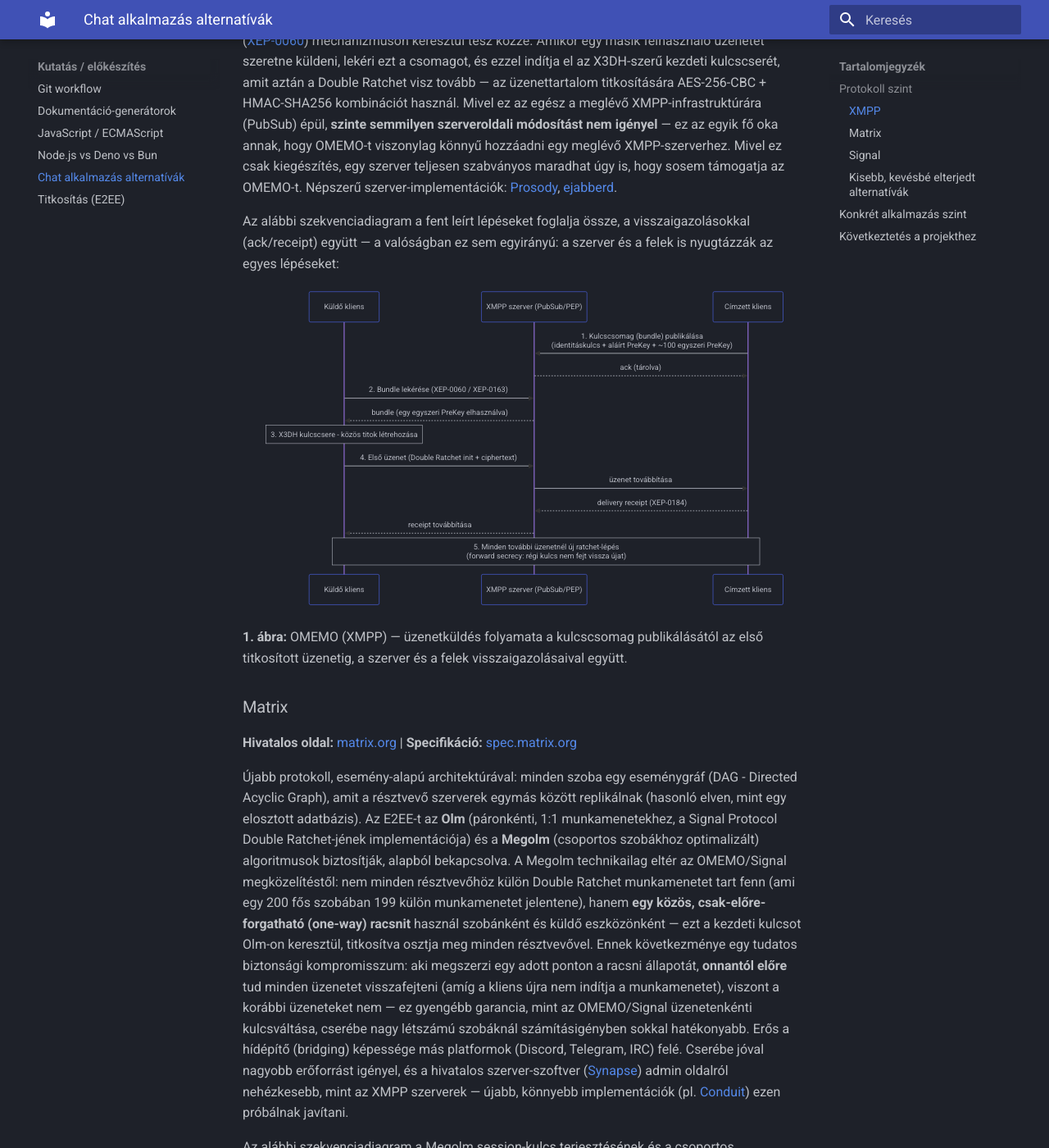
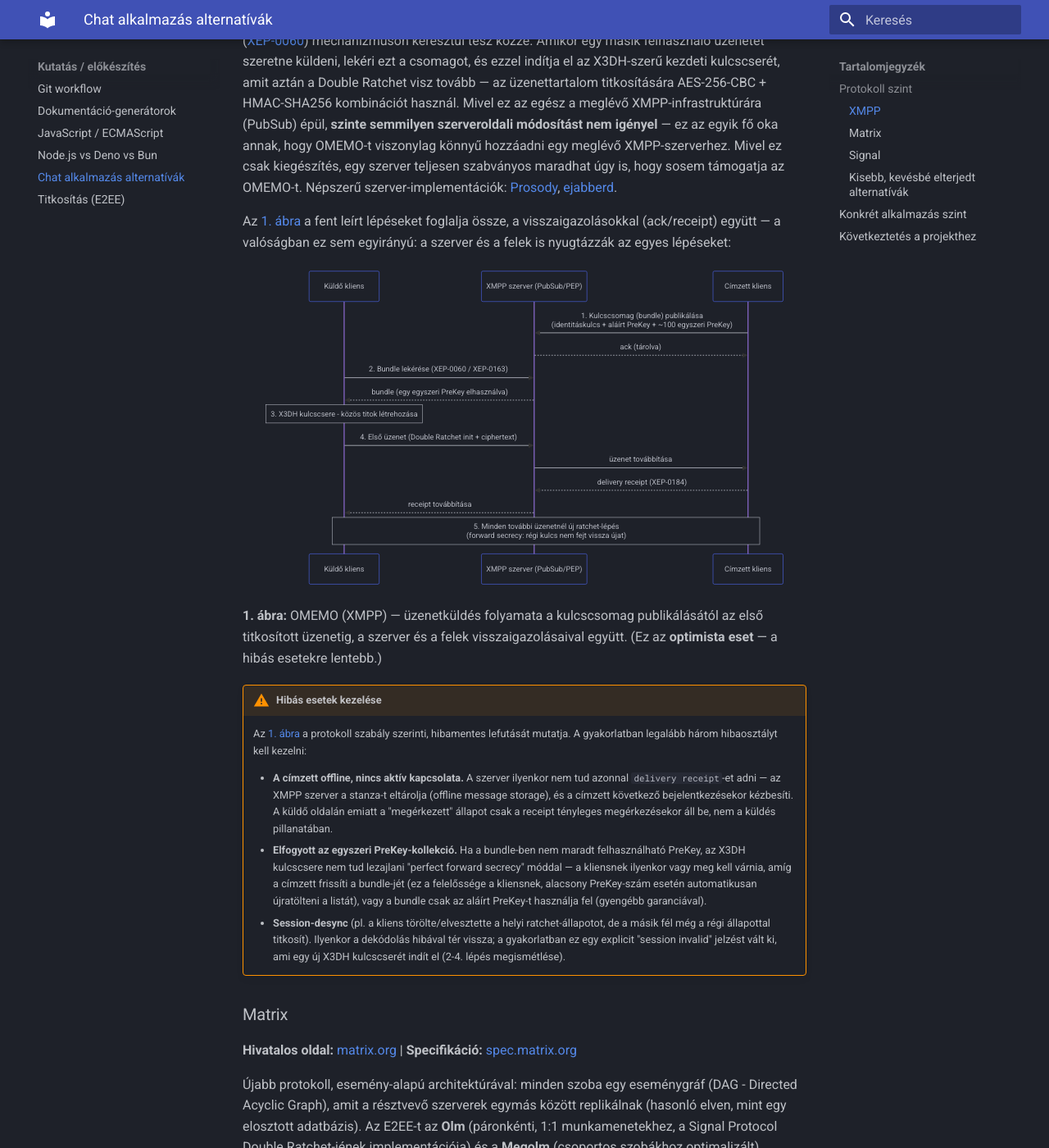
Before and after one commit to NDominikViktor/szak_gyak, an MkDocs documentation site: the page built from docs/research/chat-alternatives.md, in a window 1280 px wide and 1400 px high, scrolled down 811 px. Shown: the whole window at 82% size. Built offline with MkDocs 1.6.1 and Material for MkDocs 9.7.7, drawn with Linux system fonts in a browser that asks for light colours; some of the changed text lies outside the part shown.

Commit message:
fix: add error-case handling and arrow-visibility fix to protocol diagrams
Sequence diagrams only showed the optimistic path; added a failure-case
admonition for each protocol. Added explicit mermaid theme init as a
best-effort fix for arrowheads not rendering for some readers.

````diff
--- a/docs/research/chat-alternatives.md
+++ b/docs/research/chat-alternatives.md
@@ -47,11 +47,12 @@
 Népszerű szerver-implementációk: [Prosody](https://prosody.im/),
 [ejabberd](https://www.ejabberd.im/).
 
-Az alábbi szekvenciadiagram a fent leírt lépéseket foglalja össze, a
+Az [1. ábra](#1-abra) a fent leírt lépéseket foglalja össze, a
 visszaigazolásokkal (ack/receipt) együtt — a valóságban ez sem
 egyirányú: a szerver és a felek is nyugtázzák az egyes lépéseket:
 
 ```mermaid
+%%{init: {"theme": "default"}}%%
 sequenceDiagram
     participant K as Küldő kliens
     participant Sz as XMPP szerver (PubSub/PEP)
@@ -69,9 +70,33 @@
     Note over K,C: 5. Minden további üzenetnél új ratchet-lépés<br/>(forward secrecy: régi kulcs nem fejt vissza újat)
 ```
 
-**1. ábra:** OMEMO (XMPP) — üzenetküldés folyamata a kulcscsomag
+**<a id="1-abra"></a>1. ábra:** OMEMO (XMPP) — üzenetküldés folyamata a kulcscsomag
 publikálásától az első titkosított üzenetig, a szerver és a felek
-visszaigazolásaival együtt.
+visszaigazolásaival együtt. (Ez az **optimista eset** — a hibás
+esetekre lentebb.)
+
+!!! warning "Hibás esetek kezelése"
+    Az [1. ábra](#1-abra) a protokoll szabály szerinti, hibamentes lefutását
+    mutatja. A gyakorlatban legalább három hibaosztályt kell kezelni:
+
+    - **A címzett offline, nincs aktív kapcsolata.** A szerver ilyenkor
+      nem tud azonnal `delivery receipt`-et adni — az XMPP szerver a
+      stanza-t eltárolja (offline message storage), és a címzett
+      következő bejelentkezésekor kézbesíti. A küldő oldalán emiatt a
+      "megérkezett" állapot csak a receipt tényleges megérkezésekor áll
+      be, nem a küldés pillanatában.
+    - **Elfogyott az egyszeri PreKey-kollekció.** Ha a bundle-ben nem
+      maradt felhasználható PreKey, az X3DH kulcscsere nem tud lezajlani
+      "perfect forward secrecy" móddal — a kliensnek ilyenkor vagy meg
+      kell várnia, amíg a címzett frissíti a bundle-jét (ez a felelőssége
+      a kliensnek, alacsony PreKey-szám esetén automatikusan újratölteni
+      a listát), vagy a bundle csak az aláírt PreKey-t használja fel
+      (gyengébb garanciával).
+    - **Session-desync** (pl. a kliens törölte/elvesztette a helyi
+      ratchet-állapotot, de a másik fél még a régi állapottal
+      titkosít). Ilyenkor a dekódolás hibával tér vissza; a gyakorlatban
+      ez egy explicit "session invalid" jelzést vált ki, ami egy új X3DH
+      kulcscserét indít el (2-4. lépés megismétlése).
 
 ### Matrix
 
@@ -102,11 +127,12 @@
 nehézkesebb, mint az XMPP szerverek — újabb, könnyebb implementációk
 (pl. [Conduit](https://conduit.rs/)) ezen próbálnak javítani.
 
-Az alábbi szekvenciadiagram a Megolm session-kulcs terjesztésének és a
+A [2. ábra](#2-abra) a Megolm session-kulcs terjesztésének és a
 csoportos titkosításnak a folyamatát mutatja, a szoba többi tagjának
 visszaigazolásaival együtt:
 
 ```mermaid
+%%{init: {"theme": "default"}}%%
 sequenceDiagram
     participant K as Küldő kliens
     participant Sz as Home szerver (esemény-DAG)
@@ -126,10 +152,33 @@
     Sz-->>K: receipt továbbítása
 ```
 
-**2. ábra:** Matrix (Olm/Megolm) — csoportos üzenetküldés folyamata.
-Jól látszik a különbség az OMEMO-hoz (1. ábra) képest: ott minden
-üzenethez páronkénti ratchet-lépés történik, itt egy szobánkénti közös
-racsni-kulcsot osztanak meg egyszer, Olm-mal titkosítva.
+**<a id="2-abra"></a>2. ábra:** Matrix (Olm/Megolm) — csoportos
+üzenetküldés folyamata (optimista eset). Jól látszik a különbség az
+OMEMO-hoz ([1. ábra](#1-abra)) képest: ott minden üzenethez páronkénti
+ratchet-lépés történik, itt egy szobánkénti közös racsni-kulcsot
+osztanak meg egyszer, Olm-mal titkosítva.
+
+!!! warning "Hibás esetek kezelése"
+    - **Új tag csatlakozik a szobához, miután már folyt a beszélgetés.**
+      Az új tag nem kapja meg visszamenőleg a régi Megolm-kulcsot
+      (ez tudatos tervezési döntés, ld. "előre-forgatható racsni" a
+      szöveg elején) — a korábbi üzeneteket csak akkor tudja
+      visszafejteni, ha valamelyik meglévő tag explicit megosztja vele
+      a "key export"-ot. Ez a Matrix egyik ismert korlátja: nincs
+      automatikus "history sharing" alapértelmezésben.
+    - **Eszköz-verifikáció sikertelen** (a küldő nem tudja megbízhatóan
+      azonosítani a címzett eszközét). A kliens ilyenkor "unverified
+      device" figyelmeztetést jelenít meg, de a Matrix — biztonság
+      helyett elérhetőséget priorizálva — alapból **mégis elküldi** az
+      üzenetet, csak jelzi a bizonytalanságot; ez explicit
+      felhasználói döntés kérdése, nem protokollhiba.
+    - **A home szerver ideiglenesen elérhetetlen.** Mivel az
+      esemény-DAG elosztott (több home szerver replikálja), a küldő
+      kliens a helyi (saját) szerverére küldi az eseményt, ami
+      pufferolja és később, a kapcsolat helyreállásakor szinkronizálja
+      a többi szerverrel (federation retry) — ez a Matrix föderált
+      architektúrájának közvetlen következménye, az OMEMO-nál nincs
+      ilyen többszintű újrapróbálkozási mechanizmus.
 
 ### Signal
 
````
